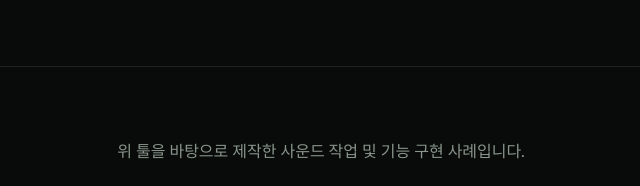
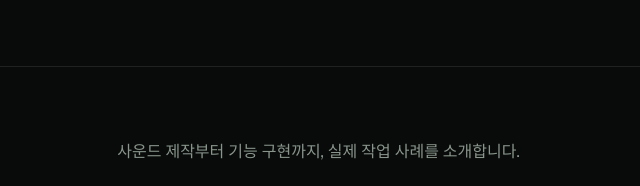
Before and after one commit to hjsounddesigner/hjsounddesigner, a plain HTML site: page about.html in a window 1280 px wide. Shown: the part 1880-2066 px from the top of the page, 391-1031 px from the left. Drawn offline with nearby package versions, Linux system fonts and the light colour scheme; a web font is replaced by a local one.

Commit message:
About: update Case Study intro copy
Co-Authored-By: Claude Sonnet 5.5 <noreply@anthropic.com>

```diff
--- a/about.html
+++ b/about.html
@@ -106,7 +106,7 @@
       <div class="wrap split">
         <h2 class="section__title">Case Study</h2>
         <div>
-          <p class="case-intro reveal">위 툴을 바탕으로 제작한 사운드 작업 및 기능 구현 사례입니다.</p>
+          <p class="case-intro reveal">사운드 제작부터 기능 구현까지, 실제 작업 사례를 소개합니다.</p>
           <!-- 카드를 누르면 사이트 안에서 문서가 열리고, Ctrl/Cmd 클릭 시 구글 드라이브로 이동합니다. 파일 ID 두 곳(view / preview)을 함께 바꾸세요. -->
           <div class="cases reveal">
           <a class="case" href="https://drive.google.com/file/d/1xI72qZkT0v2l6pXon1EsYmQAIC9Wru3e/view" target="_blank" rel="noopener" data-embed="https://drive.google.com/file/d/1xI72qZkT0v2l6pXon1EsYmQAIC9Wru3e/preview" data-title="Unreal Engine 5 사례">
```
